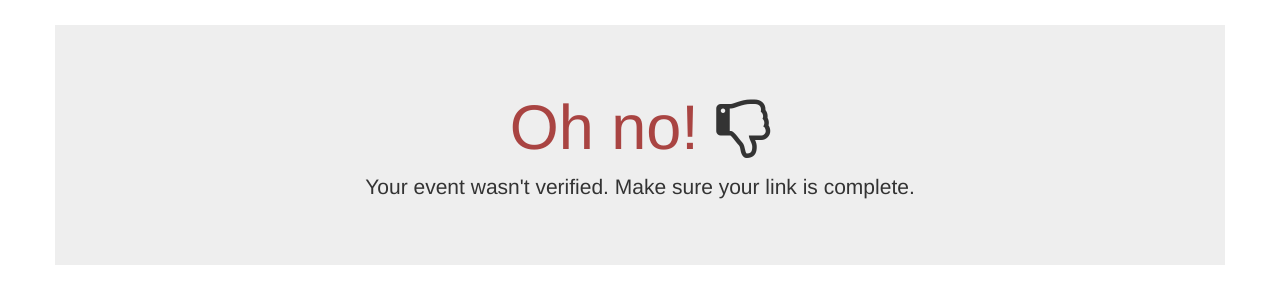
After one commit to greyshi/ut-events-form, a Django app: page /confirm/ in a window 1280 px wide. The commit adds this page. Shown: the top 304 px of the page. Run offline with Django 3.2, Linux system fonts and the light colour scheme; parts of the project's set-up code (start-up, migrations or seed data) failed here and were passed over; some libraries are stand-ins or nearby versions.

Commit message:
Implement email confirmation for event submission

```diff
--- a/form/api.py
+++ b/form/api.py
@@ -10,7 +10,7 @@ class CategoryResource(ModelResource):
         queryset = Category.objects.all()
         resource_name = 'categories'
         authorization= Authorization()
-        allowed_methods = ['get', 'post']
+        allowed_methods = ['get']
 
 
 class EventResource(ModelResource):
--- a/form/settings.py
+++ b/form/settings.py
@@ -9,6 +9,12 @@ TEMPLATE_DEBUG = DEBUG
 ADMINS = (
     ('Arash Ghoreyshi', 'arashghoreyshi@gmail.com'),
 )
+
+EMAIL_HOST = "smtp.gmail.com"
+EMAIL_PORT = 587
+EMAIL_USE_TLS = True
+EMAIL_HOST_USER = "uteventconfirm@gmail.com"
+EMAIL_HOST_PASSWORD = "utevents"
 
 MANAGERS = ADMINS
 
--- a/form/templates/base.html
+++ b/form/templates/base.html
@@ -25,15 +25,12 @@
     </script>
 
     <!-- Bootstrap -->
-    <link href="//netdna.bootstrapcdn.com/font-awesome/3.2.1/css/font-awesome.css" rel="stylesheet">
+    <link href="//netdna.bootstrapcdn.com/font-awesome/4.0.3/css/font-awesome.min.css" rel="stylesheet">
     <link href="//netdna.bootstrapcdn.com/bootswatch/3.0.0/journal/bootstrap.min.css" rel="stylesheet">
     <script src="//netdna.bootstrapcdn.com/bootstrap/3.0.1/js/bootstrap.min.js"></script>
   </head>
 
   <body>
-    {% block center %}
-    <div class="text-center">
-    {% endblock center %}
       {% block content %}
       my base content
       {% endblock content %}
--- /dev/null
+++ b/form/templates/confirm.html
@@ -0,0 +1,16 @@
+{% extends 'base.html' %}
+{% block title %}
+  UT Events - Event Confirmation
+{% endblock title %}
+
+{% block content %}
+  <div class="jumbotron text-center container" style="margin-top: 25px">
+    {% if confirmed %}
+      <h1><span class="text-success">Success </span><i class="fa fa-thumbs-o-up"></i></h1>
+      <p>Your event is now live <a href="{% url 'detail' id %}">here</a>!</p>
+    {% else %}
+      <h1><span class="text-danger">Oh no! </span><i class="fa fa-thumbs-o-down"></i></h1>
+      <p>Your event wasn't verified. Make sure your link is complete.</p>
+    {% endif %}
+  </div>
+{% endblock %}
--- a/form/templates/create.html
+++ b/form/templates/create.html
@@ -65,10 +65,11 @@ Create a UT Event
 {% endblock jquery %}
 
 {% block content %}
+<div class="text-center">
   {% if status == 'success' %}
     <div class="container alert alert-success alert-dismissable" style="margin-top: 30px">
       <button type="button" class="close" data-dismiss="alert" area-hidden="true">&times;</button>
-    <strong>Success!</strong> Your event has been submitted.
+      <strong>Success!</strong> Your event has been submitted. Check your email to confirm it!
     </div>
   {% endif %}
   {% if status == 'failure' %}
@@ -85,4 +86,5 @@ Create a UT Event
     </div>
     {% crispy form %}
   </div>
+</div>
 {% endblock content %}
--- a/form/templates/detail.html
+++ b/form/templates/detail.html
@@ -3,12 +3,6 @@
 {% block title %}
 UT Events - {{ event.title }}
 {% endblock title %}
-
-{% block jquery %}
-{% endblock jquery %}
-
-{% block center %}
-{% endblock center %}
 
 {% block content %}
 <div class="container">
--- a/form/templates/home.html
+++ b/form/templates/home.html
@@ -1,7 +1,5 @@
 {% extends "base.html" %}
 {% block content %}
-{% block center %}
-{% endblock center %}
 <div class="container jumbotron" style="margin-top: 40px">
   <h1 style="margin-bottom: 20px"><span class="text-info">UT Events</span></h1>
   <p>Create and view student submitted events. Find fun things to do.</p>
--- a/form/urls.py
+++ b/form/urls.py
@@ -11,9 +11,10 @@ v1_api.register(CategoryResource())
 
 urlpatterns = patterns('',
     url(r'^$', 'form.views.home', name='home'),
-    url(r'^create', 'form.views.create', name='create'),
-    url(r'^events$', 'form.views.events', name='events'),
+    url(r'^create/', 'form.views.create', name='create'),
+    url(r'^events/$', 'form.views.events', name='events'),
     url(r'^events/(?P<event_id>\d+)/$', 'form.views.detail', name='detail'),
+    url(r'^confirm/', 'form.views.confirm', name='confirm'),
     url(r'^admin/', include(admin.site.urls)),
     url(r'^api/', include(v1_api.urls)),
 )
--- a/form/views.py
+++ b/form/views.py
@@ -1,8 +1,8 @@
 import datetime
 
 from django.shortcuts import render, get_object_or_404
-from django.http  import HttpResponse, HttpResponseRedirect
-from django.core import serializers
+from django.core.mail import send_mail
+from django.core.urlresolvers import reverse
 
 from form.models import Event, Category
 from form.forms import EventForm
@@ -30,13 +30,17 @@ def create(request):
             event = Event(title=title, location=location, start_time=start_time,
                           end_time=end_time, description=description,
                           contact_name=contact_name, student_email=student_email,
-                          confirmation_code=confirmation_code, is_verified=False
-                         )
+                          confirmation_code=confirmation_code, is_verified=False)
             event.save()
             for c in categories:
                 event.categories.add(Category.objects.get(title=c))
             request.session['status'] = 'success'
             form = EventForm()  # clear the form
+            message = "Hi,\n\nThanks for creating an event! Confirm it so others can see it by visiting the link below."\
+                      + "\n\n{0}?project_id={1}&conf_code={2}".format(request.build_absolute_uri(reverse('confirm')),
+                                                                      event.id, event.confirmation_code)
+            send_mail('UT Events - Confirm Your Event', message,
+                      'arashghoreyshi@gmail.com', [event.student_email], fail_silently=False)
         else:
             request.session['status'] = 'failure'
     else:
@@ -44,9 +48,28 @@ def create(request):
 
     return render(request, 'create.html', {'form': form, 'status': request.session['status']})
 
+
 def events(request):
-    event_list = Event.objects.filter(start_time__gte=datetime.datetime.now()).order_by('start_time')
+    event_list = Event.objects.filter(is_verified=True).filter(start_time__gte=datetime.datetime.now()).order_by('start_time')
     return render(request, 'events.html', {'events': event_list})
+
+
+def confirm(request):
+    conf_code = request.GET.get('conf_code')
+    project_id = request.GET.get('project_id')
+    confirmed = False
+    if project_id and project_id.isdigit():
+        try:
+            event = Event.objects.get(pk=project_id)
+        except Exception:
+            event = None
+        if event and event.confirmation_code == conf_code:
+            event.is_verified = True
+            event.save()
+            confirmed = True
+
+    return render(request, 'confirm.html', {'confirmed': confirmed, 'id': project_id})
+
 
 def detail(request, event_id):
     event = get_object_or_404(Event, pk=event_id)
```
Also changed, not shown: 1 other file. Lines whose indentation alone changed are shown as unchanged.
